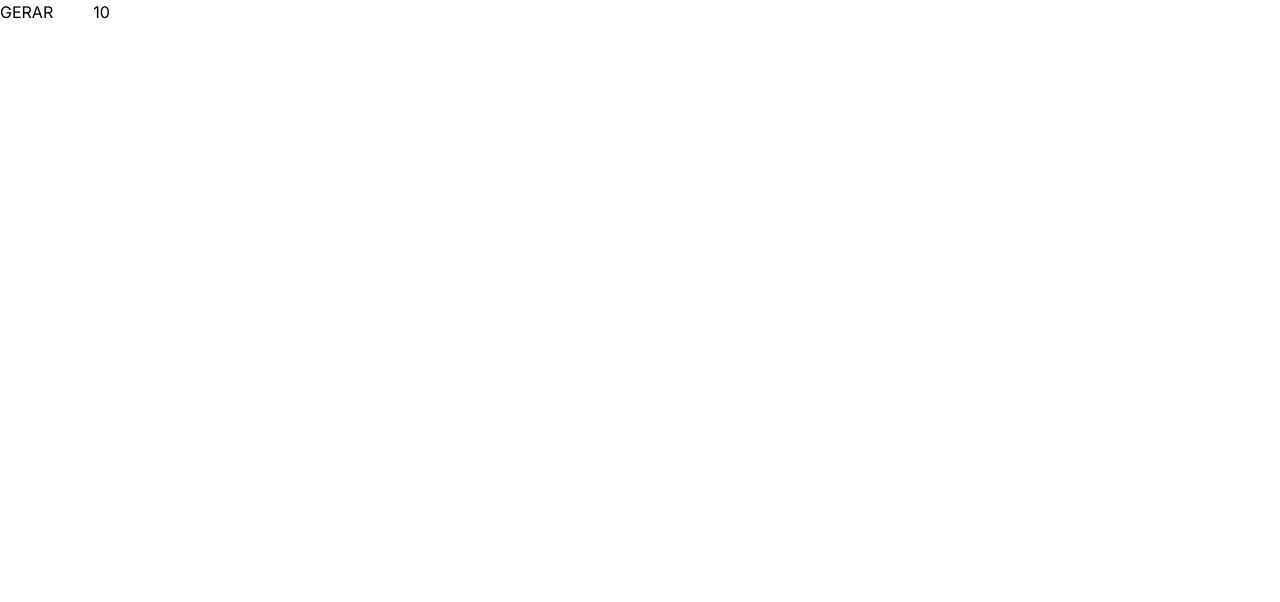
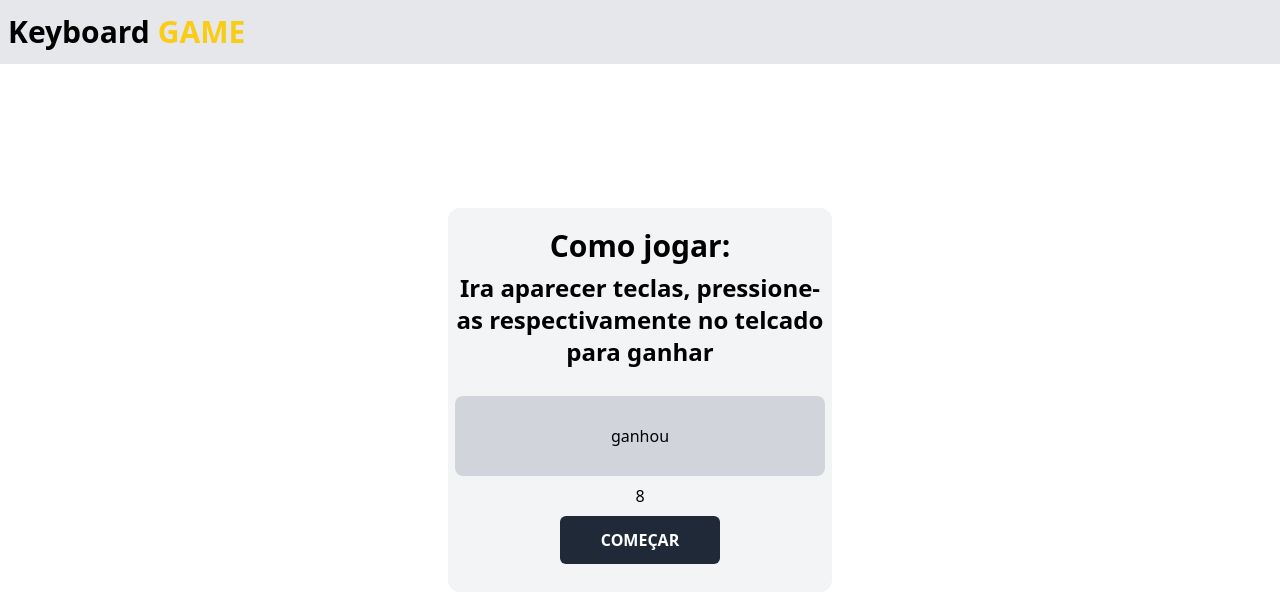
Before and after one commit to LeoShumacher/keyboard-game, a Next.js app: page / in a window 1280 px wide. Shown: the top 602 px of the page. Built offline with nearby package versions, Linux system fonts and the light colour scheme.

Commit message:
style: all wireframe

```diff
--- a/src/app/layout.tsx
+++ b/src/app/layout.tsx
@@ -1,8 +1,6 @@
 import type { Metadata } from "next";
-import { Inter } from "next/font/google";
 import "./globals.css";
-
-const inter = Inter({ subsets: ["latin"] });
+import Header from "@/components/Header";
 
 export const metadata: Metadata = {
   title: "Keyboard Game",
@@ -16,7 +14,10 @@ export default function RootLayout({
 }>) {
   return (
     <html lang="pt-BR">
-      <body className={inter.className}>{children}</body>
+      <body className="w-screen h-screen">
+        <Header />
+        {children}
+      </body>
     </html>
   );
 }
--- a/src/app/page.tsx
+++ b/src/app/page.tsx
@@ -1,11 +1,14 @@
 "use client";
 
+import Container from "@/components/Container";
+import Header from "@/components/Header";
+import Rules from "@/components/Rules";
 import { useEffect, useState } from "react";
 
 export default function Home() {
   const [generatedLetters, setGeneratedLetters] = useState<string[]>([]);
-  const [time, setTime] = useState(10);
-  const [ startCountdown, setStartCountdown ] = useState(false)
+  const [time, setTime] = useState(8);
+  const [startCountdown, setStartCountdown] = useState(false);
   const [keyPressed, setKeyPressed] = useState<string>();
   const alphabet = "ABCDEFGHIJKLMNOPQRSTUVWXYZ".split("");
 
@@ -17,7 +20,6 @@ export default function Home() {
     }
     const letters = RandomLetters.join("");
     setGeneratedLetters(RandomLetters);
-    console.log(RandomLetters);
     return letters;
   }
 
@@ -39,7 +41,6 @@ export default function Home() {
     });
   }, [generatedLetters]);
 
-
   useEffect(() => {
     if (startCountdown && time > 0) {
       const timerId = setTimeout(() => {
@@ -51,23 +52,50 @@ export default function Home() {
   }, [startCountdown, time]);
 
   const StartGame = () => {
-    RandomKey()
+    RandomKey();
     setStartCountdown(true);
   };
 
   return (
-    <main className="flex flex-wrap gap-10">
-      <button onClick={StartGame}>GERAR</button>
-      {time === 0 ? (
+    <main className="w-full h-full flex flex-col sm:items-center justify-center">
+      {/* {time === 0 ? (
         <p> Perdeu</p>
-      ) : generatedLetters.length === 1 ? (
+        ) : generatedLetters.length === 0 ? (
           <p>ganhou</p>
           ) : (
             generatedLetters.map((index, letters) => (
               <span key={letters}> {index}</span>
               ))
               )}
+        */}
+
+      <Container>
+        <Rules />
+        <div className="bg-gray-300 w-[370px] h-20 rounded-lg flex justify-center">
+          <div className="flex items-center justify-center gap-3 ">
+            {generatedLetters.length === 0
+              ? "ganhou"
+              : time === 0
+              ? "perdeu"
+              : generatedLetters.map((index, letters) => (
+                  <span
+                    className="w-12 h-12 flex items-center justify-center bg-gray-500 text-white rounded-xl font-bold"
+                    key={letters}
+                  >
+                    {index}
+                  </span>
+                ))}
+          </div>
+        </div>
         {time}
+
+        <button
+          className="w-40 h-12 rounded-md font-semibold text-white bg-gray-800  hover:bg-slate-800/90"
+          onClick={StartGame}
+        >
+          COMEÇAR
+        </button>
+      </Container>
     </main>
   );
 }
--- /dev/null
+++ b/src/components/Container/index.tsx
@@ -0,0 +1,11 @@
+interface ContainerProps {
+    children: React.ReactNode
+}
+
+export default function Container({children}: ContainerProps) {
+    return (
+        <div className="w-full h-full gap-2 bg-gray-100 flex flex-col items-center sm:w-96 sm:h-96 sm:rounded-xl">
+            {children}
+        </div>
+    )
+}
--- /dev/null
+++ b/src/components/Header/index.tsx
@@ -0,0 +1,10 @@
+export default function Header() {
+    return (
+        <div className="w-full h-16 fixed flex justify-center items-center  bg-gray-200 px-2 sm:justify-start">
+            <div className="flex gap-2 text-3xl font-bold">
+                <p>Keyboard</p>
+                <p className="text-yellow-400">GAME</p>
+            </div>
+        </div>
+    )
+}
--- /dev/null
+++ b/src/components/Rules/index.tsx
@@ -0,0 +1,10 @@
+export default function Rules() {
+  return (
+    <div className="flex flex-col gap-2 py-5">
+      <h2 className="text-3xl font-bold text-center">Como jogar:</h2>
+      <p className="text-2xl font-semibold text-center">
+        Ira aparecer teclas, pressione-as respectivamente no telcado para ganhar
+      </p>
+    </div>
+  );
+}
```
Lines whose indentation alone changed are shown as unchanged.
